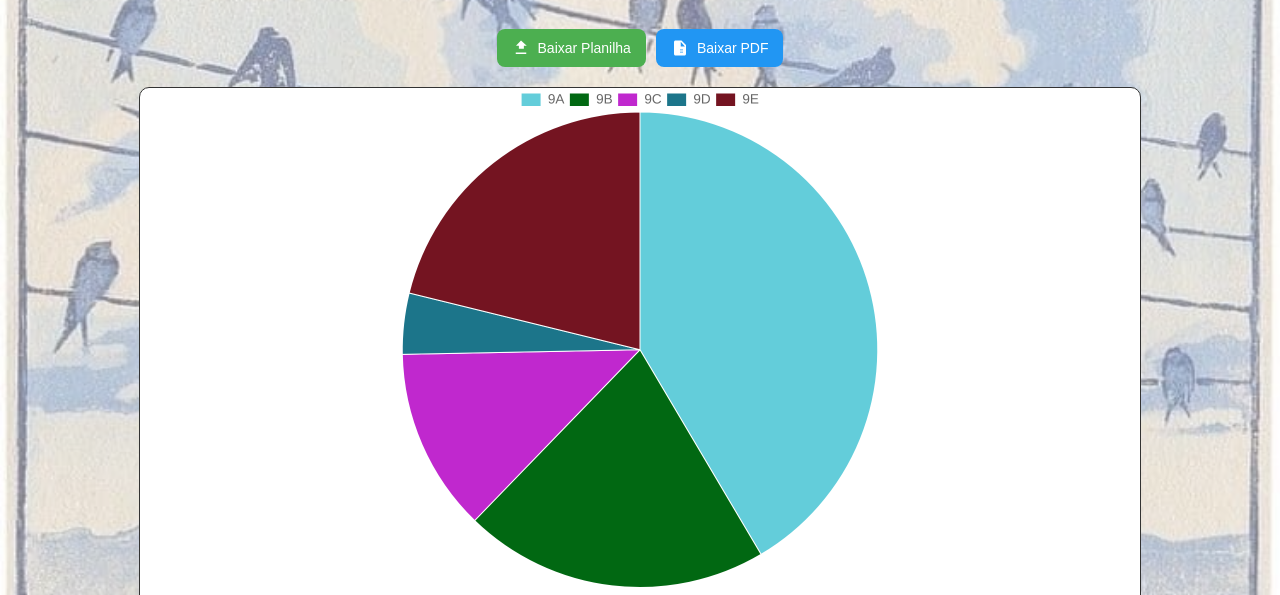
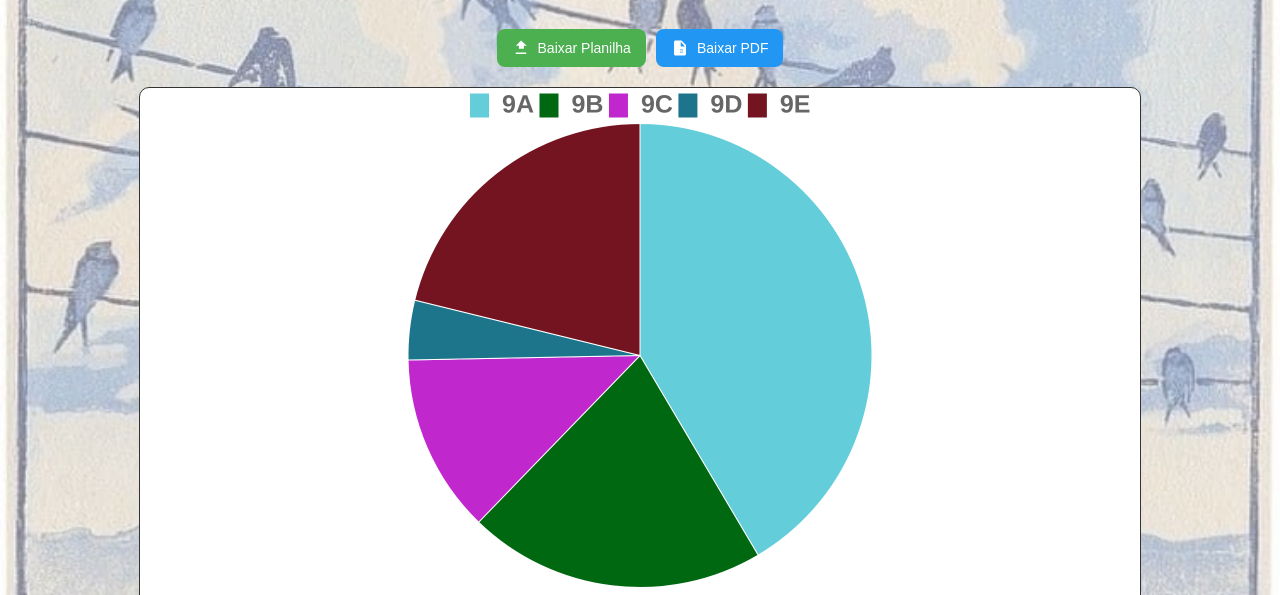
Before and after one commit to Vitorram/salas, a plain HTML site: page index.html in a window 1280 px wide. Shown: the part 205-800 px from the top of the page. Drawn offline with nearby package versions, Linux system fonts and the light colour scheme.

Commit message:
perfeito 2

```diff
--- a/index.html
+++ b/index.html
@@ -86,7 +86,7 @@
   </button>
 </div>
 
-    <div id="graficos-container">
+    <div id="graficos-container" style="font-size: 30px;">
       <canvas id="pieChart" width="400" height="400"></canvas>
       <canvas id="barChart" width="600" height="400"></canvas>
       <ul id="lista-turmas">
--- a/script.js
+++ b/script.js
@@ -81,14 +81,14 @@ function criarGraficos() {
         legend: {
           labels: {
             font: {
-              size: 27, // Aumenta o tamanho da fonte da legenda
-              weight: 'normal',
+              size: 50, // Aumenta o tamanho da fonte da legenda
+              weight: 'bold',
             }
           }
         },
         tooltip: {
           bodyFont: {
-            size: 18, // Aumenta o tamanho do texto do tooltip
+            size: 30, // Aumenta o tamanho do texto do tooltip
           }
         }
       }
@@ -114,7 +114,7 @@ function criarGraficos() {
           max: 10,
           ticks: {
             font: {
-              size: 18, // Aumenta o tamanho da fonte dos valores no eixo Y
+              size: 20, // Aumenta o tamanho da fonte dos valores no eixo Y
               weight: 'normal',
             },
           },
@@ -122,7 +122,7 @@ function criarGraficos() {
         x: {
           ticks: {
             font: {
-              size: 18, // Aumenta o tamanho da fonte dos labels no eixo X
+              size: 28, // Aumenta o tamanho da fonte dos labels no eixo X
               weight: 'normal',
             },
           },
@@ -132,8 +132,8 @@ function criarGraficos() {
         legend: {
           labels: {
             font: {
-              size: 20, // Aumenta o tamanho da legenda do gráfico
-              weight: 'normal',
+              size: 30, // Aumenta o tamanho da legenda do gráfico
+              weight: 'bold',
             }
           }
         },
```
